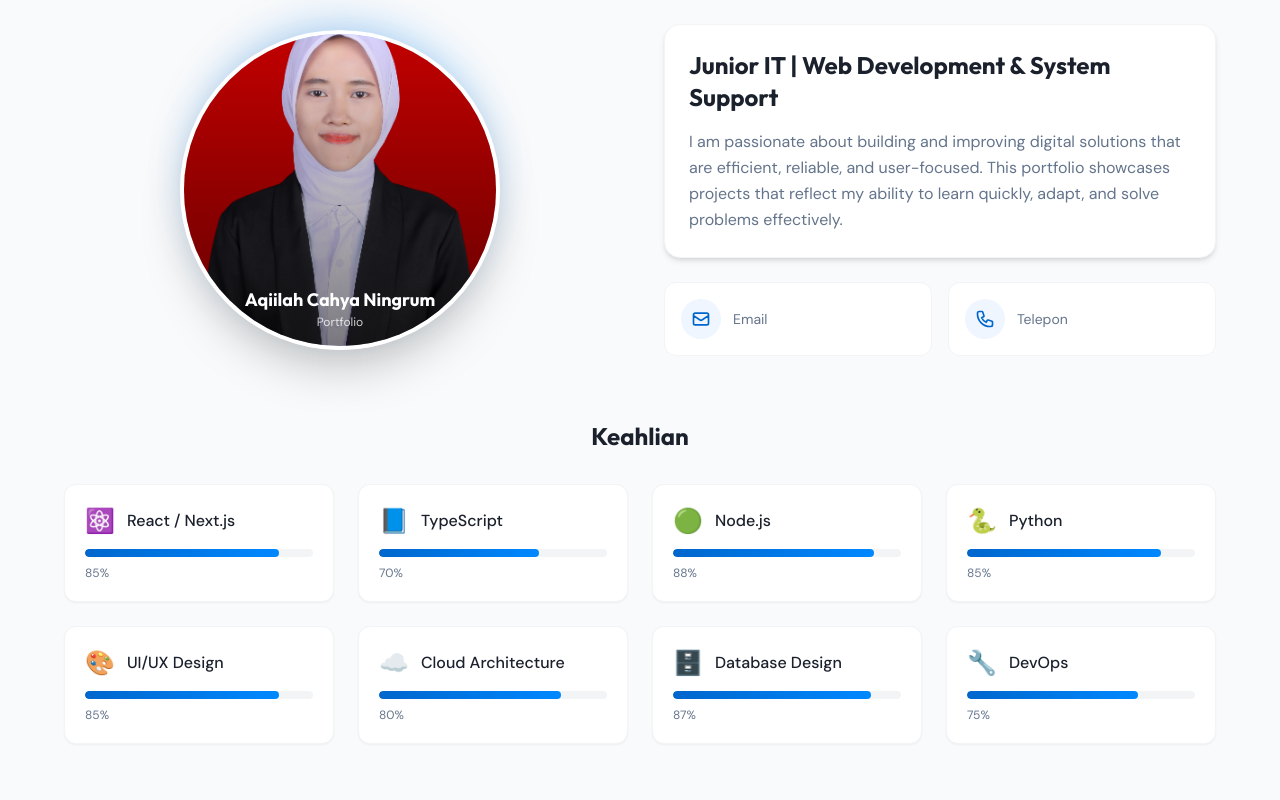
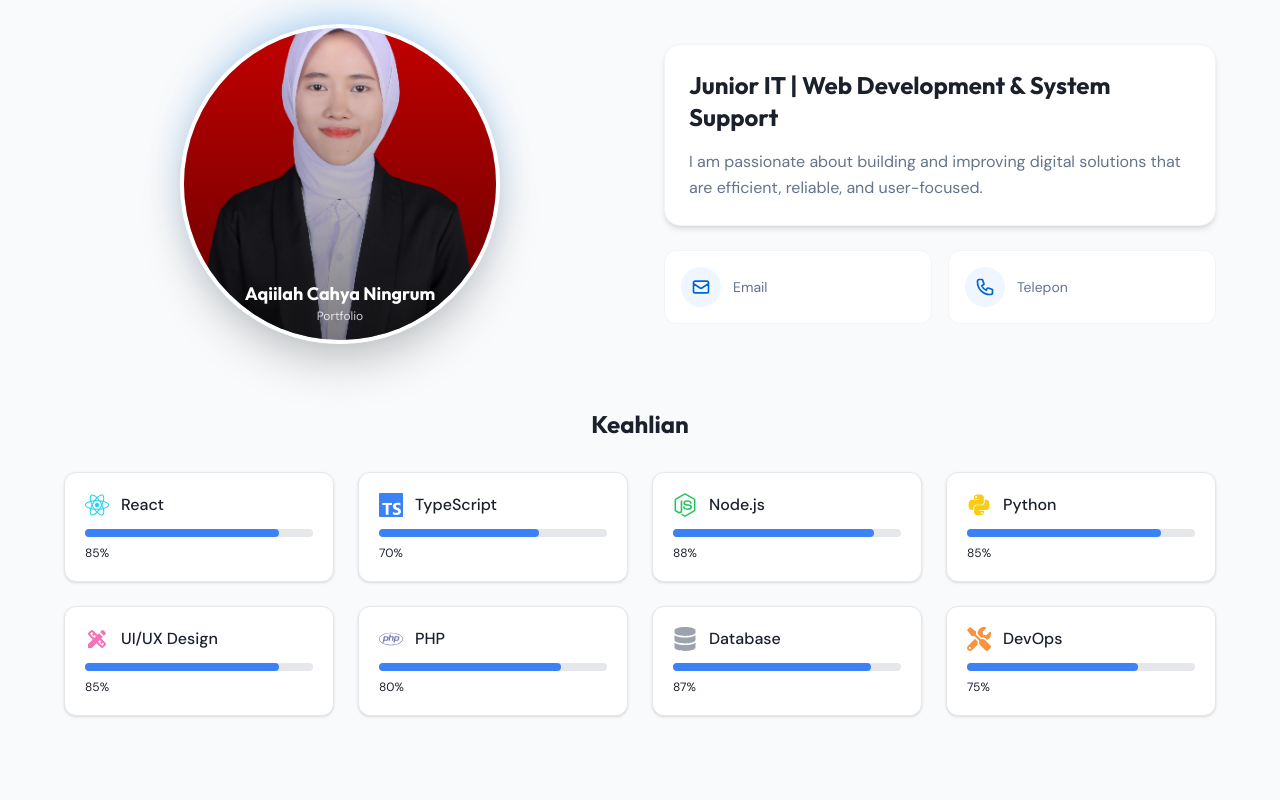
Before and after one commit to qilaa1/Website-Portofolio-Aqiilah, a React (Vite) app in the folder Frontend/: page / in a window 1280 px wide. Shown: the part 1020-1820 px from the top of the page. Built offline with nearby package versions, Linux system fonts and the light colour scheme.

Commit message:
update porto

```diff
--- a/Frontend/package.json
+++ b/Frontend/package.json
@@ -21,6 +21,7 @@
     "react": "^18.3.1",
     "react-dom": "^18.3.1",
     "react-i18next": "^14.1.0",
+    "react-icons": "^5.6.0",
     "react-router-dom": "^6.30.1",
     "react-use": "^17.6.0",
     "tailwind": "^2.3.1",
--- a/Frontend/src/components/About.tsx
+++ b/Frontend/src/components/About.tsx
@@ -2,8 +2,33 @@ import { motion } from 'framer-motion';
 import { useThemeStore } from '../store/theme';
 import { personalInfo, skills } from '../data/portfolio';
 import React from 'react';
+// ICONS
+import {
+  FaReact,
+  FaNodeJs,
+  FaPython,
+  FaPhp,
+  FaDatabase
+} from "react-icons/fa";
+
+import { SiTypescript } from "react-icons/si";
+import { MdDesignServices } from "react-icons/md";
+import { FaTools } from "react-icons/fa";
+
 export default function About() {
   const { isDark } = useThemeStore();
+
+  // 🔥 ICON MAPPING
+  const iconMap: any = {
+    react: <FaReact className="text-cyan-400 text-2xl" />,
+    ts: <SiTypescript className="text-blue-500 text-2xl" />,
+    node: <FaNodeJs className="text-green-500 text-2xl" />,
+    python: <FaPython className="text-yellow-400 text-2xl" />,
+    php: <FaPhp className="text-[#777BB4] text-2xl" />,
+    db: <FaDatabase className="text-gray-400 text-2xl" />,
+    design: <MdDesignServices className="text-pink-400 text-2xl" />,
+    devops: <FaTools className="text-orange-400 text-2xl" />,
+  };
 
   return (
     <section id="about" className="min-h-screen py-24 px-6 bg-gray-50 dark:bg-[#0f0f1a] transition-colors duration-300">
@@ -114,25 +139,30 @@ export default function About() {
               key={skill.name}
               initial={{ opacity: 0, y: 20 }}
               whileInView={{ opacity: 1, y: 0 }}
-                viewport={{ once: true }}
-                transition={{ duration: 0.4, delay: index * 0.1 }}
-                whileHover={{ scale: 1.03 }}
-                className="bg-white dark:bg-[#1a1a2e] rounded-xl p-5 cursor-default shadow-sm border border-gray-100 dark:border-gray-800 hover:shadow-md"
+              transition={{ delay: index * 0.1 }}
+              className="bg-white dark:bg-[#1a1a2e] p-5 rounded-xl shadow border"
             >
+              {/* ICON */}
               <div className="flex items-center gap-3 mb-3">
-                  <span className="text-2xl">{skill.icon}</span>
-                  <span className="font-medium text-[#1a202c] dark:text-white">{skill.name}</span>
+                <span>
+                  {iconMap[skill.icon] || skill.icon}
+                </span>
+                <span className="font-medium">{skill.name}</span>
               </div>
-                <div className="h-2 bg-gray-100 dark:bg-gray-800 rounded-full overflow-hidden">
+
+              {/* PROGRESS */}
+              <div className="h-2 bg-gray-200 rounded">
                 <motion.div
                   initial={{ width: 0 }}
                   whileInView={{ width: `${skill.level}%` }}
-                    viewport={{ once: true }}
-                    transition={{ duration: 1, delay: 0.2 + index * 0.1 }}
-                    className="h-full bg-gradient-to-r from-[#0066cc] to-[#0088ff] rounded-full"
+                  transition={{ duration: 1 }}
+                  className="h-full bg-blue-500 rounded"
                 />
               </div>
-                <span className="text-xs text-[#64748b] dark:text-gray-500 mt-2 block">{skill.level}%</span>
+
+              <span className="text-xs mt-2 block">
+                {skill.level}%
+              </span>
             </motion.div>
           ))}
         </div>
--- a/Frontend/src/components/Footer.tsx
+++ b/Frontend/src/components/Footer.tsx
@@ -22,10 +22,10 @@ export default function Footer() {
               onClick={() => scrollTo('home')}
               className="text-2xl font-bold text-[#1a202c] dark:text-white mb-4"
             >
-              <span className="text-[#0066cc]">R</span>izki
+              <span className="text-[#0066cc]">Q</span>ila
             </motion.button>
             <p className="text-[#64748b] dark:text-gray-400 text-sm">
-              Membangun pengalaman digital yang luar biasa.
+            Turning ideas into reliable and scalable software solutions.
             </p>
           </div>
 
--- a/Frontend/src/data/portfolio.ts
+++ b/Frontend/src/data/portfolio.ts
@@ -1,4 +1,5 @@
 import { Project, Certificate, Skill, SocialLink, CertificateCategory } from '../types/portfolio';
+
 import avatarImg from '../assets/img/qila.jpg';
 import c1 from '../assets/img/certificates/c1.jpg';
 import c2 from '../assets/img/certificates/c2.jpg';
@@ -10,7 +11,7 @@ export const personalInfo = {
   name: 'Aqiilah Cahya Ningrum',
   title: 'Junior IT | Web Development & System Support',
   tagline: 'Turning ideas into reliable and scalable software solutions.',
-  bio: `I am passionate about building and improving digital solutions that are efficient, reliable, and user-focused. This portfolio showcases projects that reflect my ability to learn quickly, adapt, and solve problems effectively.`,
+  bio: `I am passionate about building and improving digital solutions that are efficient, reliable, and user-focused.`,
   email: 'cahyaaqiilah@gmail.com',
   phone: '083111535157',
   location: 'Medan, Indonesia',
@@ -18,23 +19,21 @@ export const personalInfo = {
 };
 
 export const skills: Skill[] = [
-  { name: 'React / Next.js', icon: '⚛️', level: 85 },
-  { name: 'TypeScript', icon: '📘', level: 70 },
-  { name: 'Node.js', icon: '🟢', level: 88 },
-  { name: 'Python', icon: '🐍', level: 85 },
-  { name: 'UI/UX Design', icon: '🎨', level: 85 },
-  { name: 'Cloud Architecture', icon: '☁️', level: 80 },
-  { name: 'Database Design', icon: '🗄️', level: 87 },
-  { name: 'DevOps', icon: '🔧', level: 75 },
+  { name: 'React', icon: 'react', level: 85 },
+  { name: 'TypeScript', icon: 'ts', level: 70 },
+  { name: 'Node.js', icon: 'node', level: 88 },
+  { name: 'Python', icon: 'python', level: 85 },
+  { name: 'UI/UX Design', icon: 'design', level: 85 },
+  { name: 'PHP', icon: 'php', level: 80 },
+  { name: 'Database', icon: 'db', level: 87 },
+  { name: 'DevOps', icon: 'devops', level: 75 },
 ];
 
 export const socialLinks: SocialLink[] = [
-  { name: 'GitHub', url: 'https://github.com', icon: 'github' },
-  { name: 'LinkedIn', url: 'https://linkedin.com', icon: 'linkedin' },
-  { name: 'Twitter', url: 'https://twitter.com', icon: 'twitter' },
-  { name: 'Instagram', url: 'https://instagram.com', icon: 'instagram' },
+  { name: 'GitHub', url: 'https://github.com/qilaa1', icon: 'github' },
+  { name: 'LinkedIn', url: 'https://www.linkedin.com/in/aqiilahningrum/', icon: 'linkedin' },
+  { name: 'Instagram', url: 'https://www.instagram.com/aqilachyn', icon: 'instagram' },
 ];
-
 export const projects: Project[] = [
   {
     id: '1',
--- a/Frontend/src/types/portfolio.ts
+++ b/Frontend/src/types/portfolio.ts
@@ -33,6 +33,7 @@ export interface Project {
     level: number;
   }
 
+
   export interface SocialLink {
     name: string;
     url: string;
```
Also changed, not shown: 1 other file (tests, documents, lock files or other folders). Lines whose indentation alone changed are shown as unchanged.
